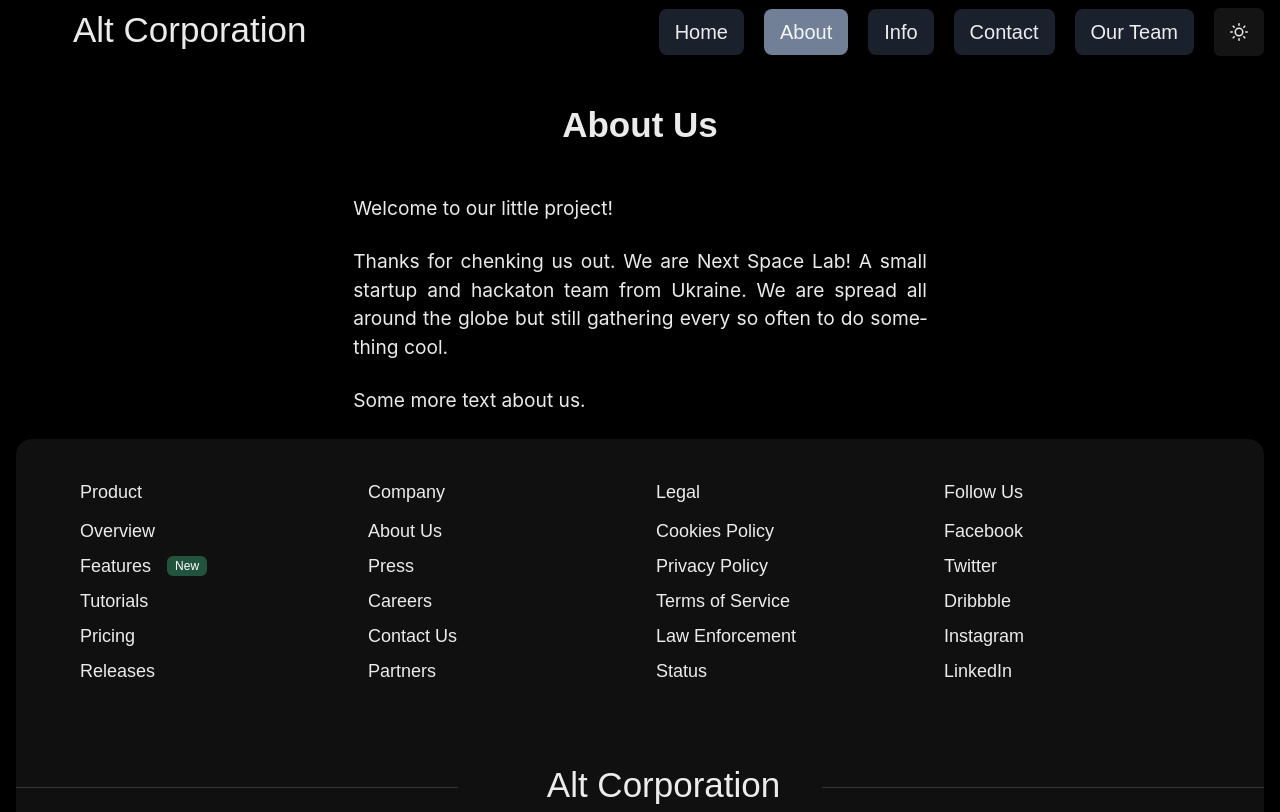
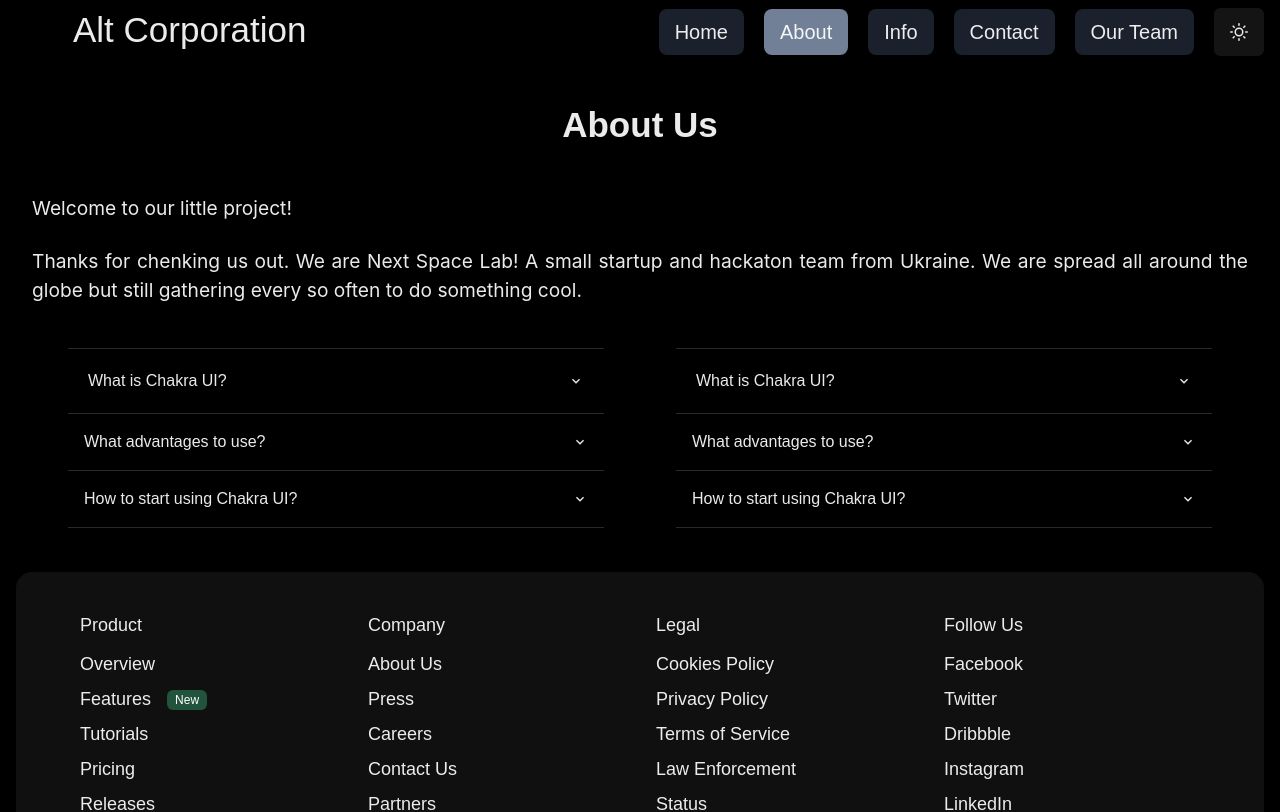
Before and after one commit to kenjitheman/webman, a Next.js app: page /about in a window 1280 px wide. Shown: the top 812 px of the page. Built offline with nearby package versions, Linux system fonts and the light colour scheme; some icons are missing; a web font is replaced by a local one.

Commit message:
chore: modify about page

```diff
--- a/pages/about.js
+++ b/pages/about.js
@@ -1,11 +1,12 @@
-import { Container, Heading } from '@chakra-ui/react'
+import { Container, Box, Heading, Flex } from '@chakra-ui/react'
 import Layout from '../components/layouts/article'
 import Section from '../components/section'
 import Paragraph from '../components/paragraph'
+import SimpleAccordion from '../components/accordion.js'
 
 const About = () => (
     <Layout title="About | Alt Corporation">
-        <Container>
+        <Container maxW="7xl">
             <Heading as="h1" fontSize={35} mt={12} mb={12} textAlign={"center"}>
                 About Us
             </Heading>
@@ -14,14 +15,23 @@ const About = () => (
                     Welcome to our little project!
                 </Paragraph>
             </Section>
-            <Section delay={0.2} mb={12} >
+            <Section delay={0.3} mb={12} >
                 <Paragraph>
                     Thanks for chenking us out. We are Next Space Lab! A small startup and hackaton team from Ukraine. We are spread all around the globe but still gathering every so often to do something cool.
                 </Paragraph>
                 <br />
-                <Paragraph>
-                    Some more text about us.
-                </Paragraph>
+                <Section delay={0.6}>
+                    <Flex
+                        flexDirection={{ base: 'column', md: 'row' }}
+                    >
+                        <Box w={{ base: '100%', md: '50%' }}>
+                            <SimpleAccordion />
+                        </Box>
+                        <Box w={{ base: '100%', md: '50%' }}>
+                            <SimpleAccordion />
+                        </Box>
+                    </Flex>
+                </Section>
             </Section>
         </Container>
     </Layout>
```
